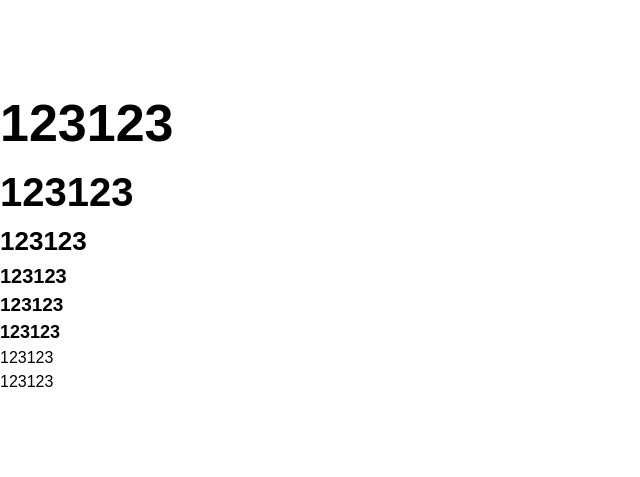
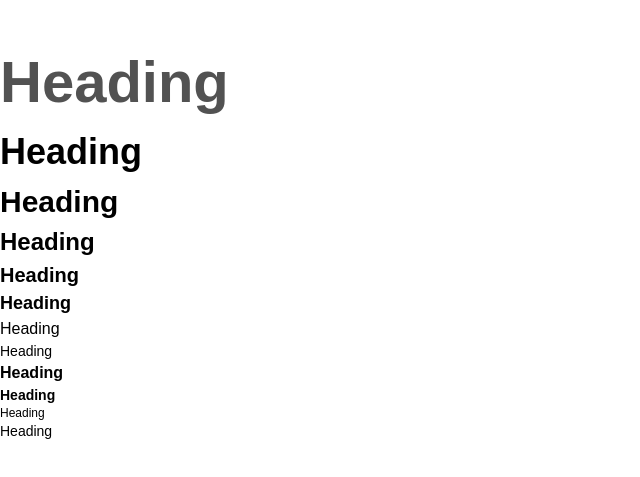
Before and after one commit to blustery-service/blustery, a Next.js app: page / in a window 1280 px wide. Shown: the part 161-638 px from the top of the page, without its empty margins (0-640 px from the left). Built offline with nearby package versions, Linux system fonts and the light colour scheme.

Commit message:
added typography component (#2)

```diff
--- a/package.json
+++ b/package.json
@@ -3,7 +3,7 @@
   "version": "0.1.0",
   "private": true,
   "scripts": {
-    "dev": "next dev",
+    "dev": "next dev -p 3002",
     "build": "next build",
     "start": "next start",
     "lint": "next lint"
--- a/packages/components/Typography/index.tsx
+++ b/packages/components/Typography/index.tsx
@@ -1,5 +1,5 @@
 import React, { ReactNode } from 'react';
-import { TypographyPropsVariants, Variants, typographyStyles } from './styles';
+import { Color, TypographyPropsVariants, Variants, typographyStyles } from './styles';
 import { twMerge } from 'tailwind-merge';
 import { classNames, objectToString } from '@packages/utils';
 
@@ -15,29 +15,33 @@ const variantMapping: Record<Variants, keyof JSX.IntrinsicElements> = {
   caption: 'span',
   subtitle1: 'span',
   subtitle2: 'span',
-  overline: 'span',
 };
 
 export type CommonProps = {
   variant?: Variants;
   children?: ReactNode;
+  color?: Color;
+  disable?: boolean;
+  underline?: boolean;
   // Add any additional props you want to support
 };
 export type TypographyProps = CommonProps & TypographyPropsVariants[Variants];
 
 const Typography = (props: TypographyProps) => {
-  const { variant = 'body2', children, className } = props;
+  const { variant = 'body2', children, className, color = 'text', disable, underline } = props;
 
   const Components = variantMapping[variant];
 
   const objectClasses = {
     [variant]: typographyStyles[variant],
+    [color]: typographyStyles[color],
     root: typographyStyles.root,
   };
 
   const classes = twMerge(
     classNames(objectToString(objectClasses), {
-      leadingNone: true,
+      [typographyStyles.disable]: disable,
+      underline: underline,
     }),
     className
   );
--- a/packages/components/Typography/styles.ts
+++ b/packages/components/Typography/styles.ts
@@ -9,8 +9,7 @@ export type Variants =
   | 'body2'
   | 'caption'
   | 'subtitle1'
-  | 'subtitle2'
-  | 'overline';
+  | 'subtitle2';
 
 export type TypographyPropsVariants = {
   h1?: React.ComponentProps<'a'>;
@@ -24,22 +23,31 @@ export type TypographyPropsVariants = {
   caption?: React.ComponentProps<'span'>;
   subtitle1?: React.ComponentProps<'span'>;
   subtitle2?: React.ComponentProps<'span'>;
-  overline?: React.ComponentProps<'span'>;
 };
 
+export type Color = 'primary' | 'secondary' | 'info' | 'warning' | 'error' | 'success' | 'text.secondary' | 'text';
+
 export const typographyStyles = {
-  root: 'tracking-normal',
-  h1: 'text-h1 font-extrabold',
-  h2: 'text-h2 font-extrabold',
-  h3: 'text-h3 font-bold',
-  h4: 'text-h4 font-bold',
-  h5: 'text-h5 font-bold',
-  h6: 'text-h6 font-bold',
-  body1: 'symbol',
-  body2: 'symbol',
-  caption: 'symbol',
-  subtitle1: 'symbol',
-  subtitle2: 'symbol',
-  overline: 'symbol',
-  // leadingNone: 'leading-none',
-};
+  root: 'tracking-normal font-sans',
+  h1: 'text-[58px] font-extrabold leading-normal',
+  h2: 'text-4xl font-extrabold leading-normal',
+  h3: 'text-3xl font-bold leading-normal',
+  h4: 'text-2xl font-bold leading-normal',
+  h5: 'text-xl font-bold leading-normal',
+  h6: 'text-lg font-bold leading-normal',
+  body1: 'text-base leading-6 font-normal',
+  body2: 'text-sm font-normal',
+  caption: 'text-xs font-normal',
+  subtitle1: 'text-base font-semibold',
+  subtitle2: 'text-sm font-semibold',
+  text: 'dark:text-white text-black',
+  primary: 'text-primary',
+  secondary: 'text-secondary',
+  info: 'text-info',
+  warning: 'text-warning',
+  error: 'text-error',
+  success: 'text-success',
+  underline: 'underline',
+  disable: 'text-disabled pointer-events-none select-none',
+  'text.secondary': 'text-neutral-600',
+} as any;
--- a/src/app/page.tsx
+++ b/src/app/page.tsx
@@ -1,7 +1,4 @@
 import { Button, Typography } from '@packages/components';
-import Icon from '@packages/components/Icon';
-import Image from 'next/image';
-import chroma from 'chroma-js';
 
 export default function Home() {
   // hover: alpha(grey[500], 0.08),
@@ -9,14 +6,6 @@ export default function Home() {
   // disabled: alpha(grey[500], 0.8),
   // disabledBackground: alpha(grey[500], 0.24),
   // focus: alpha(grey[500], 0.24),
-
-  const test = {
-    hover: chroma('#919EAB').alpha(0.08).hex(),
-    selected: chroma('#919EAB').alpha(0.16).hex(),
-    disabled: chroma('#919EAB').alpha(0.8).hex(),
-    disabledBackground: chroma('#919EAB').alpha(0.24).hex(),
-    focus: chroma('#919EAB').alpha(0.24).hex(),
-  };
 
   return (
     <main className="flex flex-col items-center justify-center h-screen w-screen gap-2">
@@ -130,14 +119,24 @@ export default function Home() {
         </Button>
       </div> */}
       <div className="w-full">
-        <Typography variant="h1">123123</Typography>
-        <Typography variant="h2">123123</Typography>
-        <Typography variant="h3">123123</Typography>
-        <Typography variant="h4">123123</Typography>
-        <Typography variant="h5">123123</Typography>
-        <Typography variant="h6">123123</Typography>
-        <Typography variant="body1">123123</Typography>
-        <Typography variant="body2">123123</Typography>
+        <Typography variant="h1" color="text.secondary">
+          Heading
+        </Typography>
+        <Typography variant="h2">Heading</Typography>
+        <Typography variant="h3">Heading</Typography>
+        <Typography variant="h4">Heading</Typography>
+        <Typography variant="h5">Heading</Typography>
+        <Typography variant="h6">Heading</Typography>
+        <Typography variant="body1">Heading</Typography>
+        <Typography variant="body2">Heading</Typography>
+
+        <div className="flex flex-col">
+          <Typography variant="subtitle1">Heading</Typography>
+          <Typography variant="subtitle2">Heading</Typography>
+
+          <Typography variant="caption">Heading</Typography>
+        </div>
+        <Typography variant="body2">Heading</Typography>
       </div>
     </main>
   );
```
